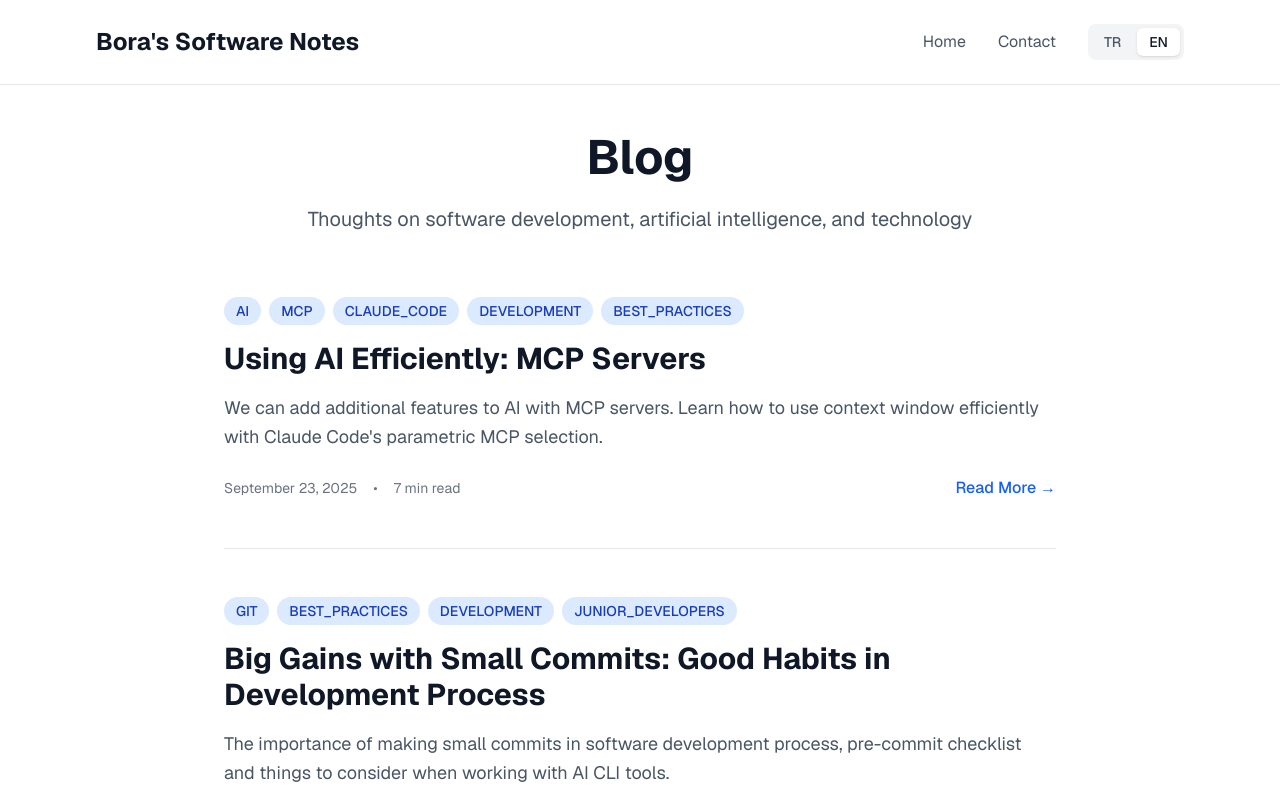
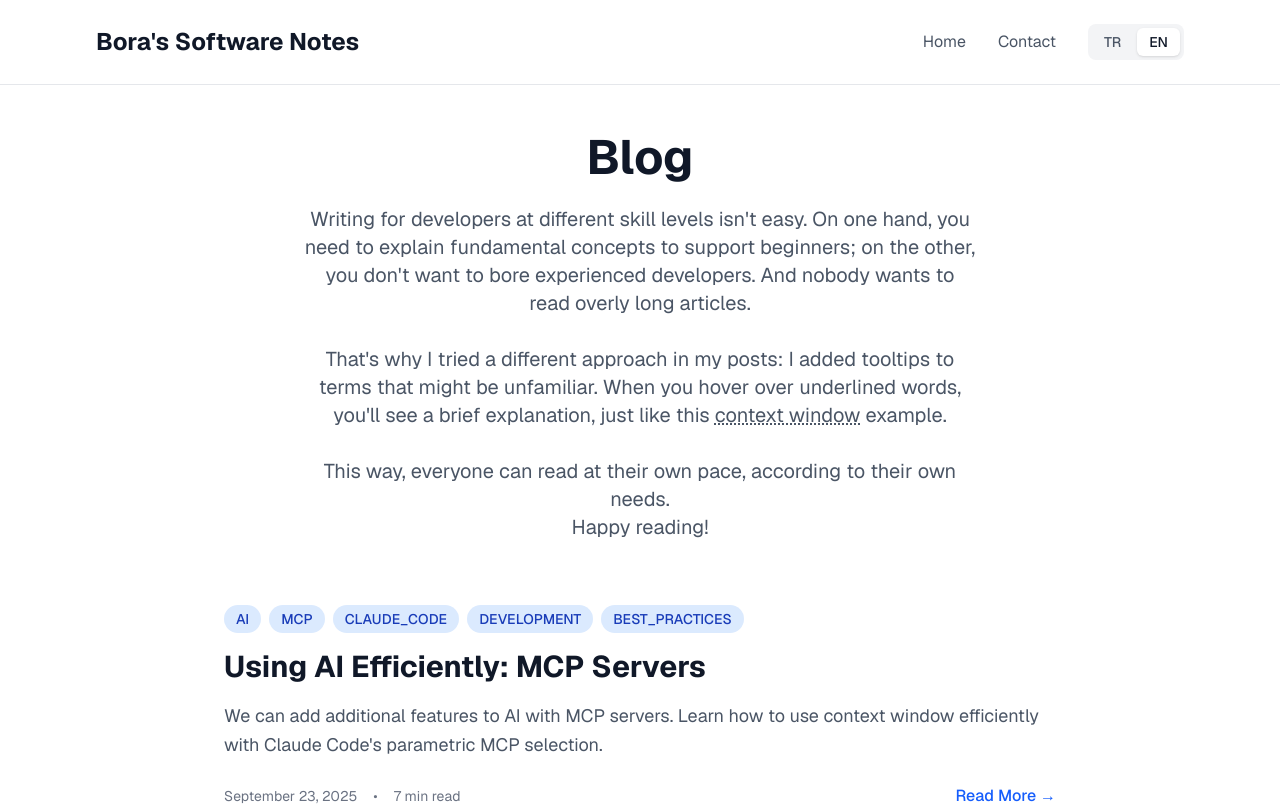
Before and after one commit to boraaaydin/myblog, a Next.js app: page /en/blog in a window 1280 px wide. Shown: the top 806 px of the page. Built offline with nearby package versions, Linux system fonts and the light colour scheme.

Commit message:
main page description added

```diff
--- a/src/app/[lang]/blog/page.tsx
+++ b/src/app/[lang]/blog/page.tsx
@@ -3,6 +3,7 @@ import { notFound } from 'next/navigation';
 import { getAllPosts } from '@/lib/blog';
 import Header from '@/components/Header';
 import Footer from '@/components/Footer';
+import ToolTip from '@/components/ToolTip';
 
 interface BlogHomePageProps {
   params: Promise<{
@@ -37,10 +38,27 @@ export default async function BlogHomePage({ params }: BlogHomePageProps) {
             {isTurkish ? 'Blog' : 'Blog'}
           </h1>
           <p className="text-xl text-gray-600 dark:text-gray-300 max-w-2xl mx-auto">
-            {isTurkish
-              ? 'Yazılım geliştirme, yapay zeka ve teknoloji üzerine düşünceler'
-              : 'Thoughts on software development, artificial intelligence, and technology'
-            }
+            {isTurkish ? (
+              <>
+                Her bilgi seviyesindeki geliştiriciye hitap etmek kolay değil. Bir yandan temel kavramları açıklayıp yeni başlayanları desteklemek, diğer yandan deneyimli geliştiricileri sıkmamak gerekiyor. Kimse de fazla uzun yazıları okumak istemiyor.
+                <br /><br />
+                Bu nedenle yazılarımda farklı bir yöntem denedim: Bilinmeyebileceğini düşündüğüm terimlere ipuçları ekledim. Altı çizili kelimelerin üzerine geldiğinizde <ToolTip keyName="context-window">context window</ToolTip> örneğindeki gibi kısa bir açıklama göreceksiniz.
+                <br /><br />
+                Böylece herkes kendi hızında, kendi ihtiyacına göre okuyabiliyor.
+                <br />
+                Keyifli okumalar!
+              </>
+            ) : (
+              <>
+                Writing for developers at different skill levels isn't easy. On one hand, you need to explain fundamental concepts to support beginners; on the other, you don't want to bore experienced developers. And nobody wants to read overly long articles.
+                <br /><br />
+                That's why I tried a different approach in my posts: I added tooltips to terms that might be unfamiliar. When you hover over underlined words, you'll see a brief explanation, just like this <ToolTip keyName="context-window">context window</ToolTip> example.
+                <br /><br />
+                This way, everyone can read at their own pace, according to their own needs.
+                <br />
+                Happy reading!
+              </>
+            )}
           </p>
         </header>
 
```
